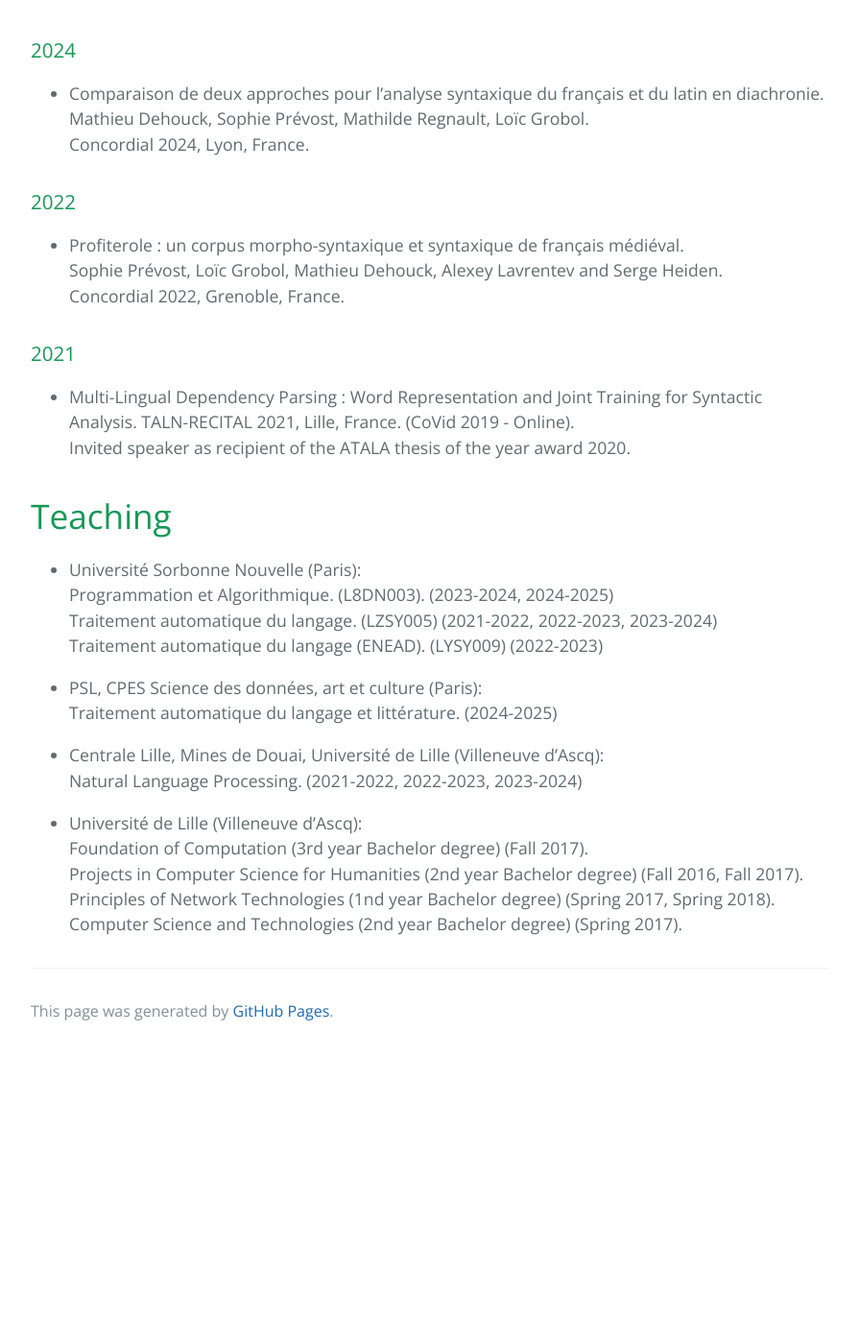
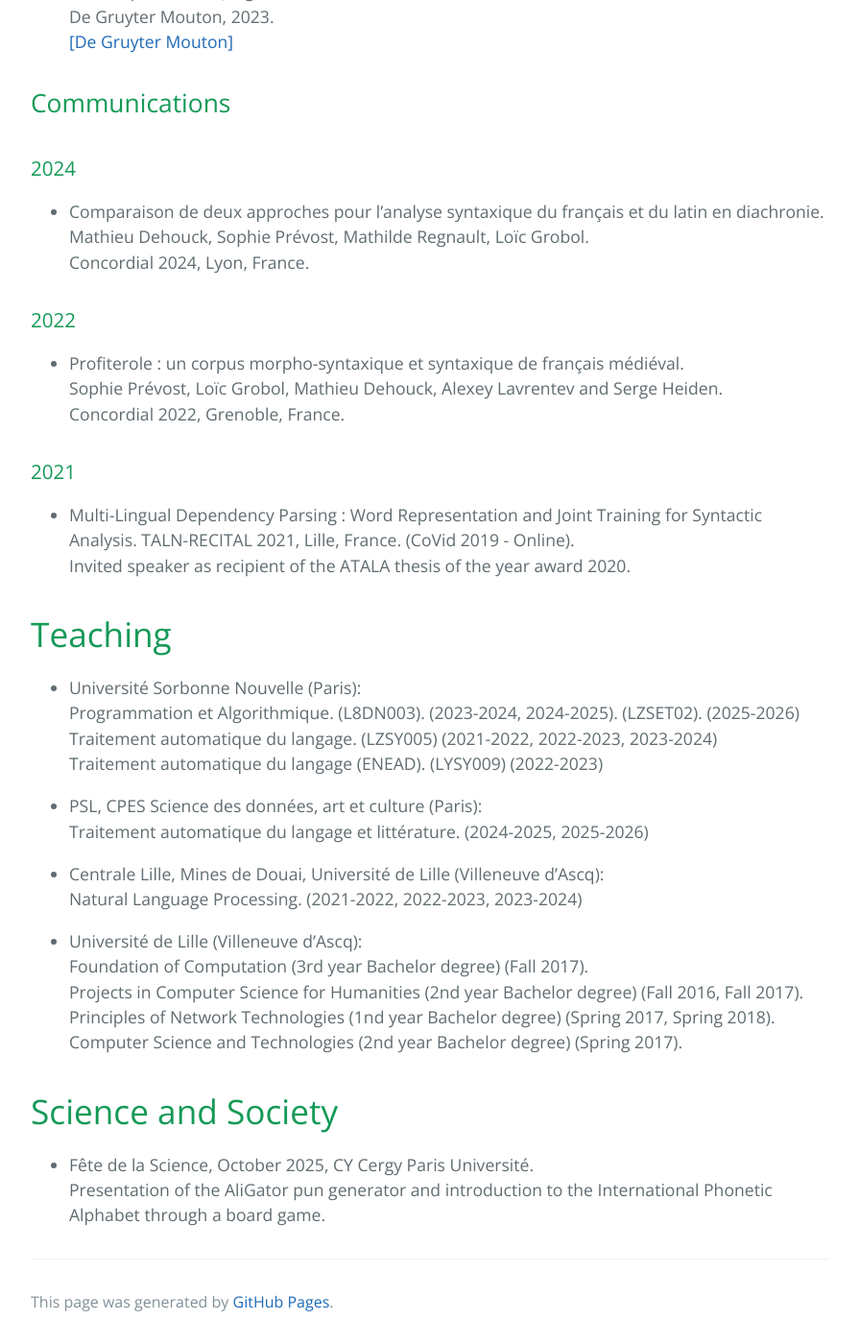
Before and after one commit to MathieuDehouck/MathieuDehouck.github.io, a Jekyll site: the page built from index.md, in a window 1280 px wide and 1400 px high, scrolled down 4982 px. Shown: the whole window at 96% size, without its empty margins (192-1087 px from the left). Built offline with Jekyll 4.4.1, drawn with Linux system fonts in a browser that asks for light colours; before the commit the page ends 6079 px from its top, so only the background shows below that; some of the changed text lies outside the part shown.

Commit message:
aligator eyet li dernier papir

```diff
--- a/index.md
+++ b/index.md
@@ -34,6 +34,13 @@
 # Publications
 
 ### 2025
+
+*	Explicit Edge Length Coding to Improve Long Sentence Parsing Performance.
+Khensa Daoudi, Mathieu Dehouck, Rayan Ziane, Natasha Romanova.
+Proceedings of the First Workshop on Advancing NLP for Low-Resource Languages.
+Varna, Bulgaria.
+[[ACL]](https://aclanthology.org/2025.lowresnlp-1.11/)
+[[HAL]](https://hal.science/hal-05376449v1)
 
 *	Comparative Concepts or Descriptive Categories: a UD Case study.
 Matthieu Pierre Boyer, Mathieu Dehouck.
@@ -193,13 +200,13 @@
 # Teaching
 
 *   Université Sorbonne Nouvelle (Paris):
-Programmation et Algorithmique. (L8DN003). (2023-2024, 2024-2025)
+Programmation et Algorithmique. (L8DN003). (2023-2024, 2024-2025).  (LZSET02). (2025-2026)
 Traitement automatique du langage. (LZSY005) (2021-2022, 2022-2023, 2023-2024)
 Traitement automatique du langage (ENEAD). (LYSY009) (2022-2023)
 
 
 *	PSL, CPES Science des données, art et culture (Paris):
-Traitement automatique du langage et littérature. (2024-2025)
+Traitement automatique du langage et littérature. (2024-2025, 2025-2026)
 
 
 *   Centrale Lille, Mines de Douai, Université de Lille (Villeneuve d'Ascq):
@@ -211,3 +218,10 @@
 Projects in Computer Science for Humanities (2nd year Bachelor degree) (Fall 2016, Fall 2017).
 Principles of Network Technologies (1nd year Bachelor degree) (Spring 2017, Spring 2018).
 Computer Science and Technologies (2nd year Bachelor degree) (Spring 2017).
+
+
+
+# Science and Society
+
+*	Fête de la Science, October 2025, CY Cergy Paris Université.
+	Presentation of the AliGator pun generator and introduction to the International Phonetic Alphabet through a board game.
```
